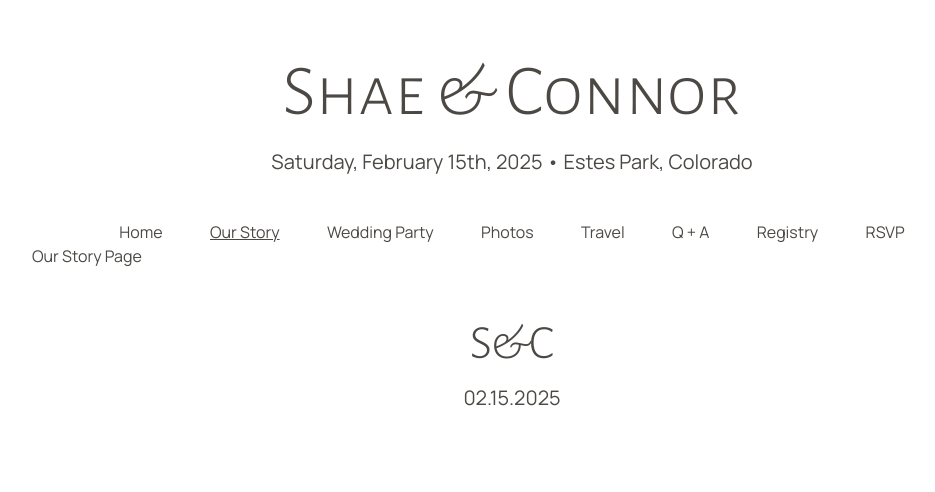
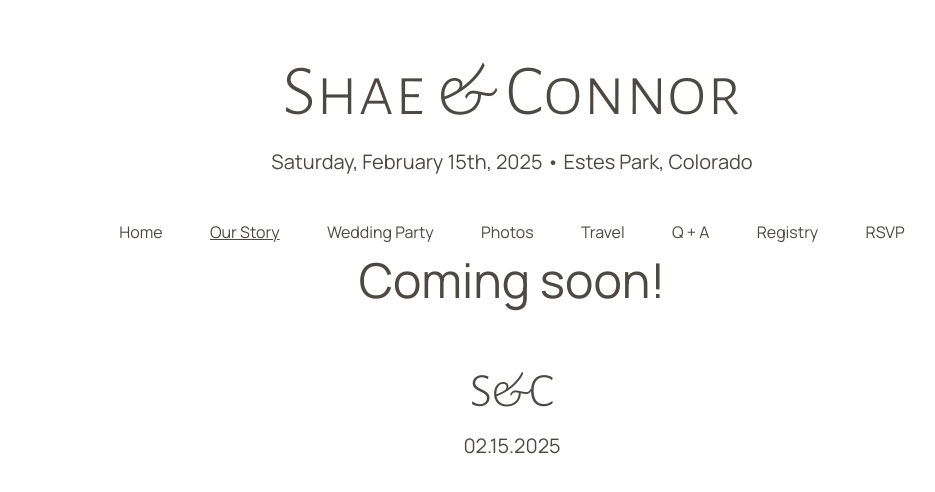
Before and after one commit to shaehamm/wedding-website, a Next.js app: page /our-story in a window 1280 px wide. Shown: the top 492 px of the page, without its empty margins (128-1063 px from the left). Built offline with nearby package versions, Linux system fonts and the light colour scheme.

Commit message:
added new text/format to pages that haven't been worked yet

```diff
--- a/src/app/our-story/page.tsx
+++ b/src/app/our-story/page.tsx
@@ -1,3 +1,7 @@
 export default function Page() {
-  return <p>Our Story Page</p>;
+  return (
+    <div className="text-center">
+      <h2>Coming soon!</h2>
+    </div>
+  );
 }
--- a/src/app/photos/page.tsx
+++ b/src/app/photos/page.tsx
@@ -1,3 +1,7 @@
 export default function Page() {
-  return <p>Photo page</p>;
+  return (
+    <div className="text-center">
+      <h2>Coming soon!</h2>
+    </div>
+  );
 }
--- a/src/app/q&a/page.tsx
+++ b/src/app/q&a/page.tsx
@@ -1,3 +1,7 @@
 export default function Page() {
-  return <p>Q&A Page</p>;
+  return (
+    <div className="text-center">
+      <h2>Coming soon!</h2>
+    </div>
+  );
 }
--- a/src/app/registry/page.tsx
+++ b/src/app/registry/page.tsx
@@ -1,3 +1,7 @@
 export default function Page() {
-  return <p>Registry Page</p>;
+  return (
+    <div className="text-center">
+      <h2>Coming soon!</h2>
+    </div>
+  );
 }
--- a/src/app/rsvp/page.tsx
+++ b/src/app/rsvp/page.tsx
@@ -1,3 +1,7 @@
 export default function Page() {
-  return <p>RSVP Page</p>;
+  return (
+    <div className="text-center">
+      <h2>Coming soon!</h2>
+    </div>
+  );
 }
--- a/src/app/travel-info/page.tsx
+++ b/src/app/travel-info/page.tsx
@@ -1,3 +1,7 @@
 export default function Page() {
-  return <p>Travel Info Page</p>;
+  return (
+    <div className="text-center">
+      <h2>Coming soon!</h2>
+    </div>
+  );
 }
```
